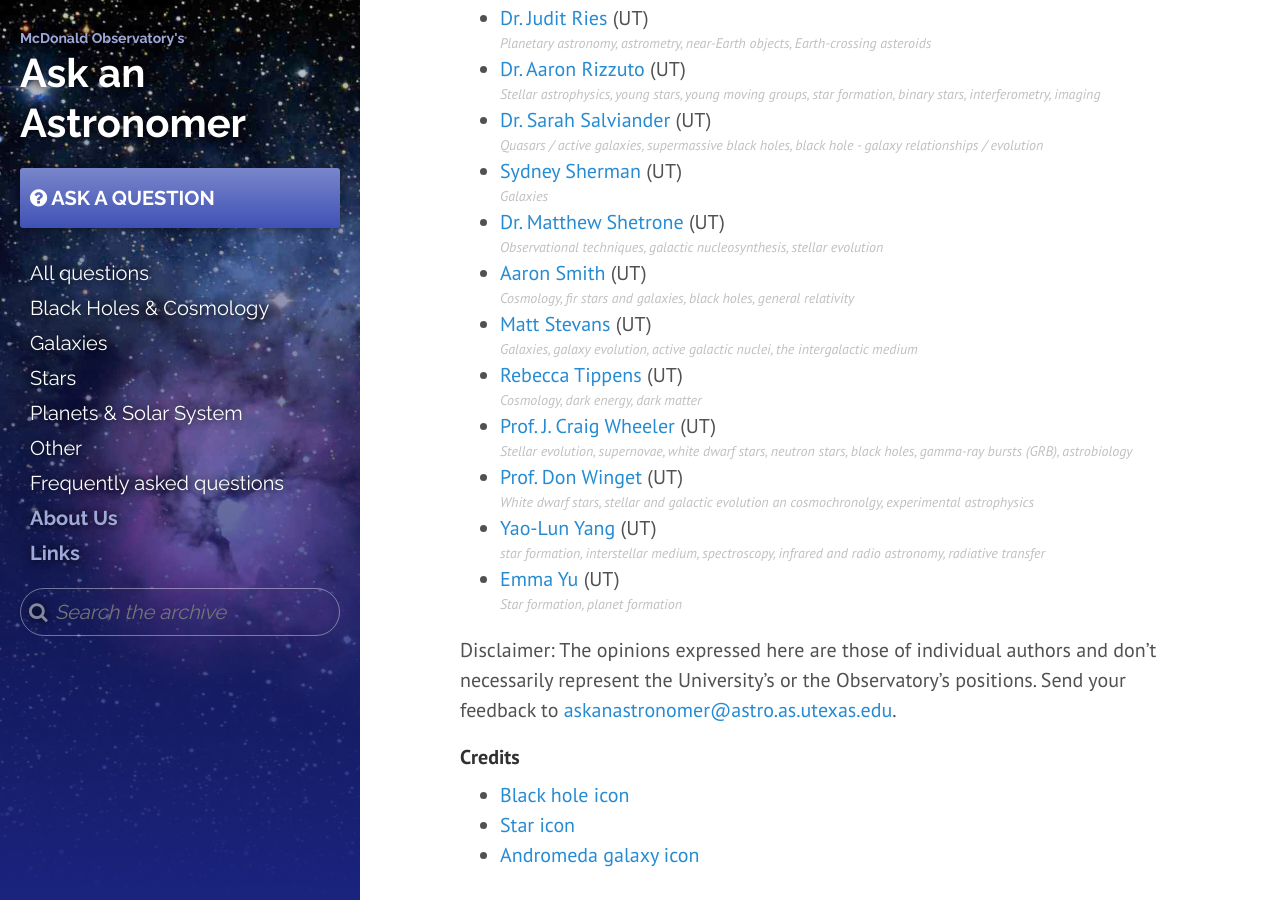
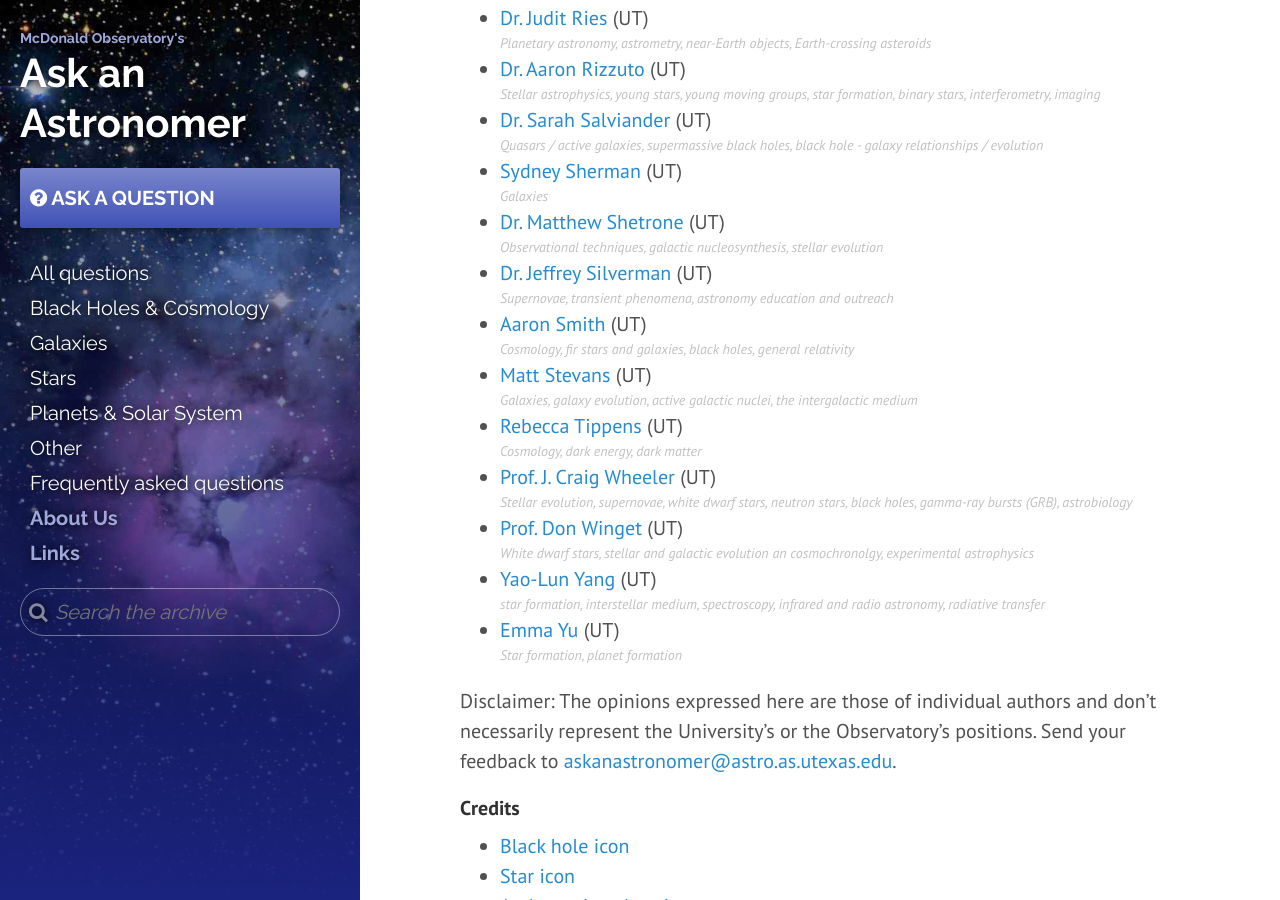
Before and after one commit to askanastronomer/askanastronomer.github.io, a Jekyll site: the page built from about.md, in a window 1280 px wide and 900 px high, scrolled down 2079 px. Built offline with Jekyll 4.4.1, drawn with Linux system fonts in a browser that asks for light colours; nearby versions of some CDN libraries.

```diff
--- a/about.md
+++ b/about.md
@@ -47,6 +47,7 @@
 * [Dr. Sarah Salviander](/byauthor/?author=Sarah+Salviander) (UT) *Quasars / active galaxies, supermassive black holes, black hole - galaxy relationships / evolution*
 * [Sydney Sherman](/byauthor/?author=Sydney+Sherman) (UT) *Galaxies*
 * [Dr. Matthew Shetrone](/byauthor/?author=Matthew+Shetrone) (UT) *Observational techniques, galactic nucleosynthesis, stellar evolution*
+* [Dr. Jeffrey Silverman](/byauthor/?author=Jeffrey+Silverman) (UT) *Supernovae, transient phenomena, astronomy education and outreach*
 * [Aaron Smith](/byauthor/?author=Aaron+Smith) (UT) *Cosmology, fir stars and galaxies, black holes, general relativity*
 * [Matt Stevans](/byauthor/?author=Matt+Stevans) (UT) *Galaxies, galaxy evolution, active galactic nuclei, the intergalactic medium*
 * [Rebecca Tippens](/byauthor/?author=Rebecca+Tippens) (UT) *Cosmology, dark energy, dark matter*
```
